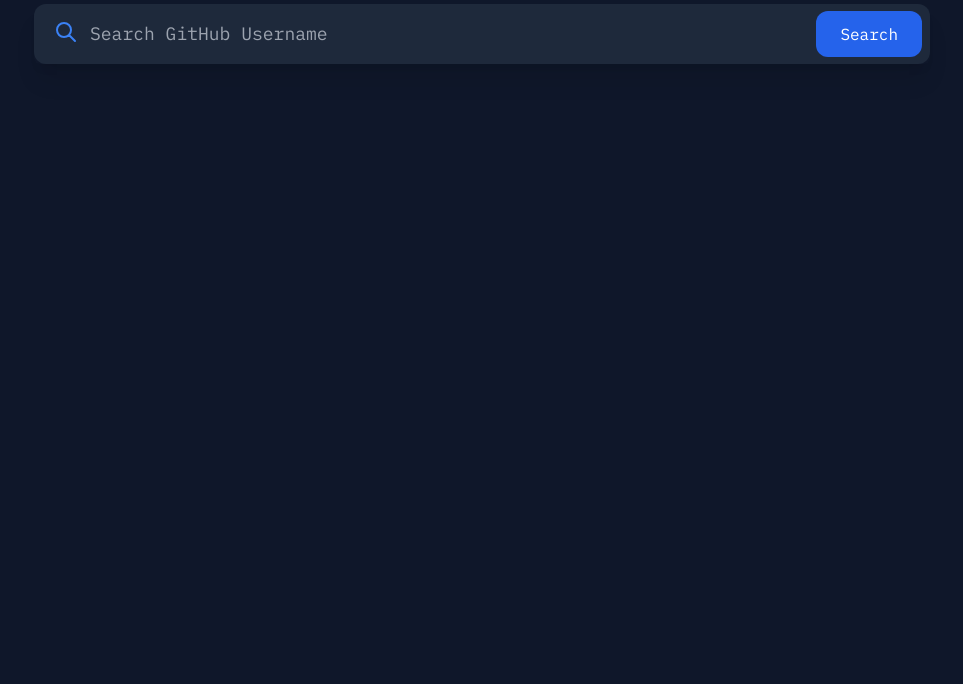
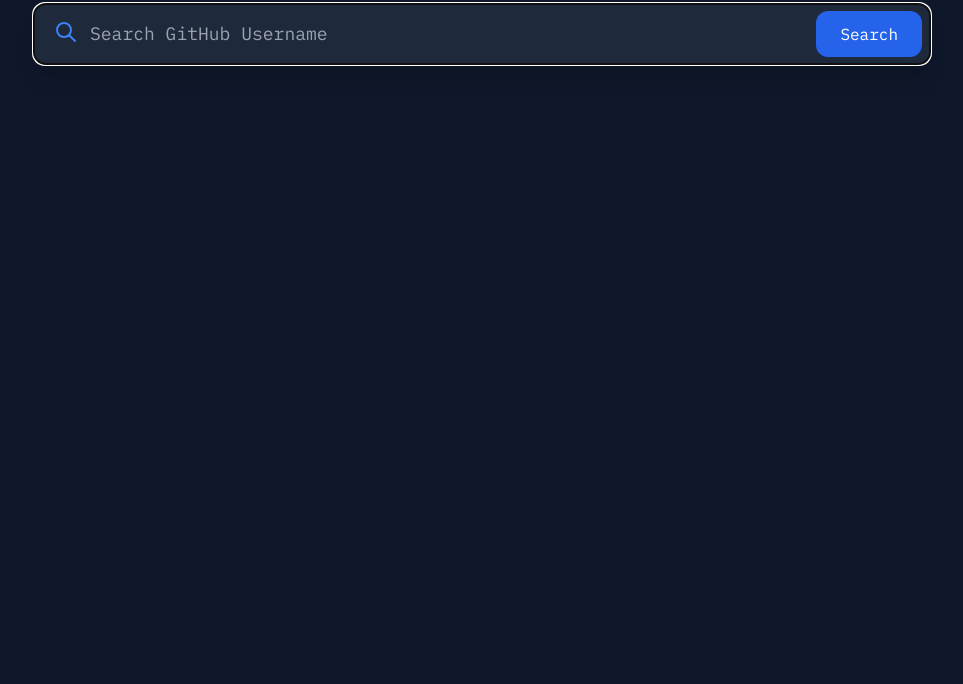
Before and after one commit to mohammedyh/github-finder, a website: page public/index.html in a window 1280 px wide. Shown: the part 116-800 px from the top of the page, without its empty margins (158-1121 px from the left). Drawn offline with nearby package versions, Linux system fonts and the light colour scheme.

Commit message:
feat: focus search input on page load

```diff
--- a/public/index.html
+++ b/public/index.html
@@ -38,9 +38,9 @@
 						</svg>
 
 						<input
-							type="text"
 							class="w-full block pl-12 sm:pl-14 pr-32 py-4 text-sm sm:text-base lg:text-lg text-white bg-slate-800 transition duration-150 rounded-xl border-gray-300"
 							placeholder="Search GitHub Username"
+							autofocus
 						/>
 
 						<div class="flex items-center absolute inset-y-0 right-0">
```
